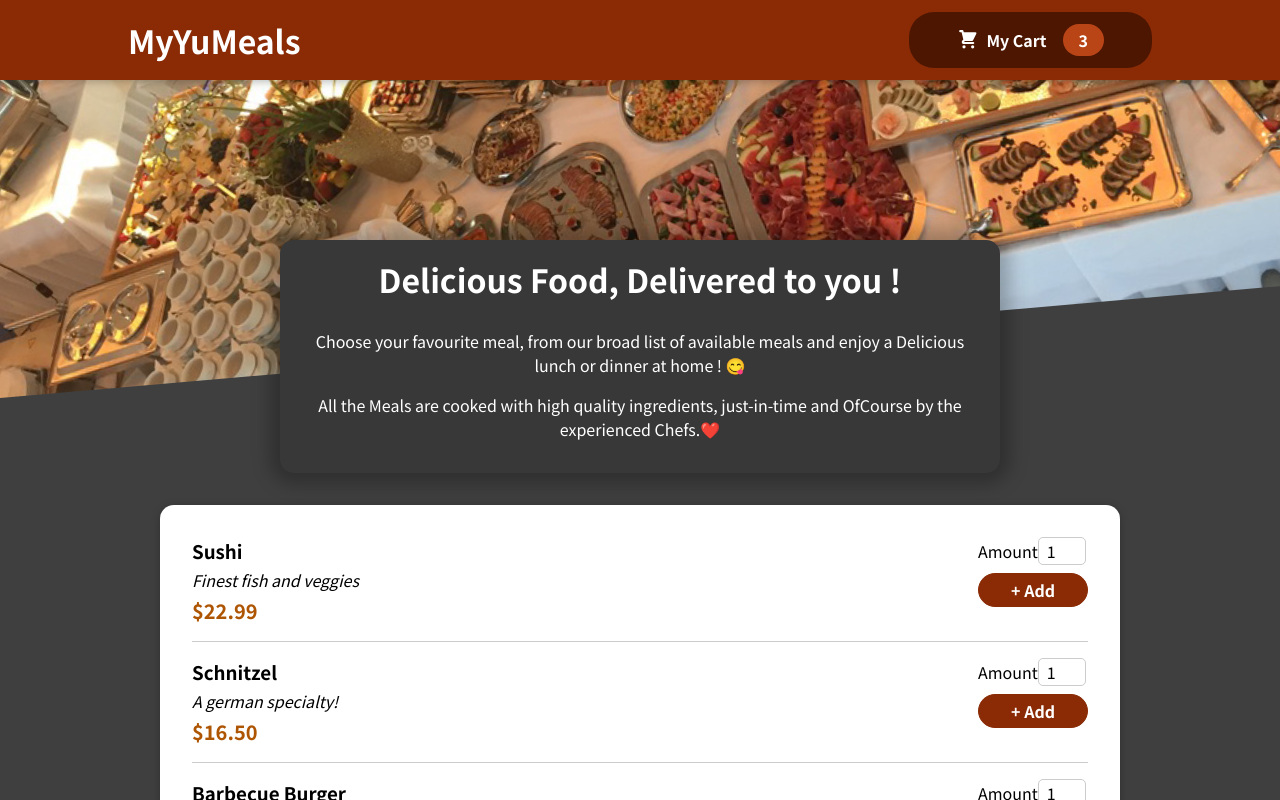
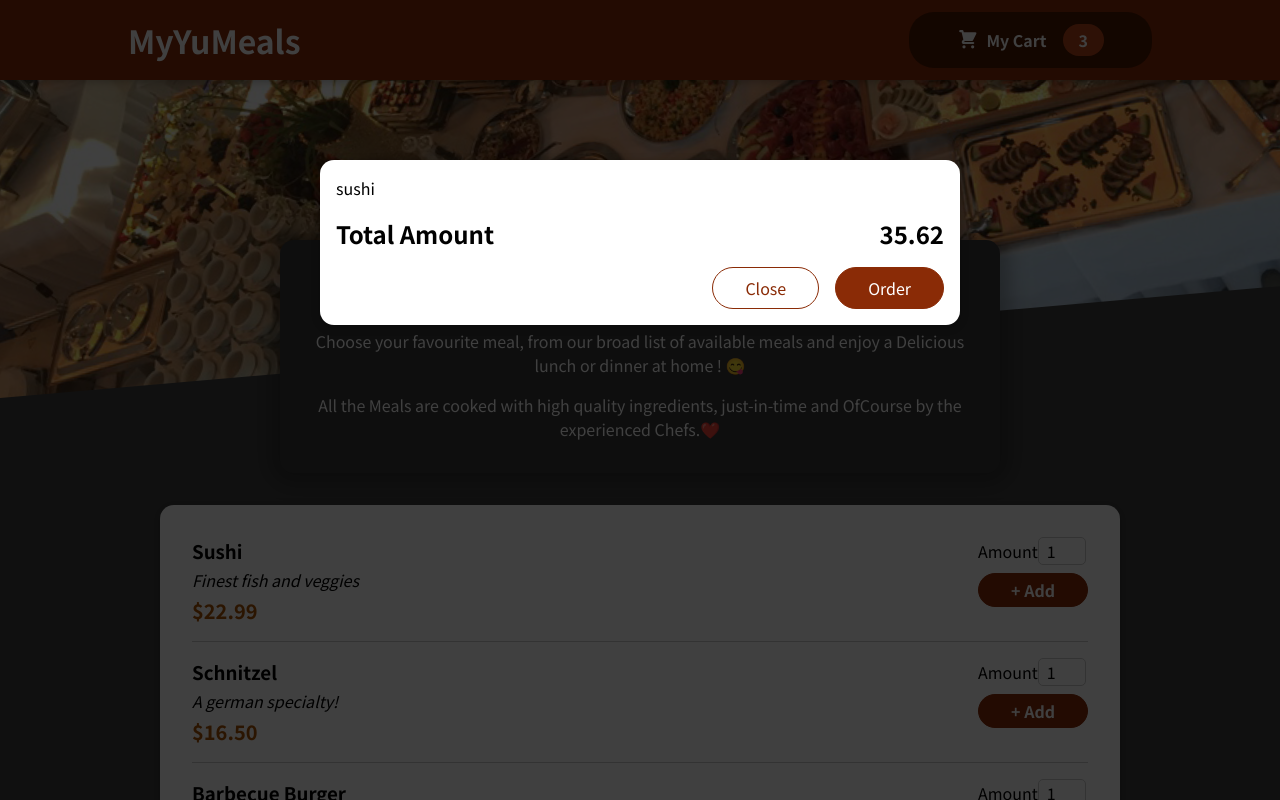
Before and after one commit to rupamsutar/MyZomato, a React (Create React App) app: page / in a window 1280 px wide. Shown: the top 800 px of the page. Built offline with nearby package versions, Linux system fonts and the light colour scheme.

Commit message:
Adding a component via a React Portal

```diff
--- a/public/index.html
+++ b/public/index.html
@@ -28,6 +28,7 @@
   </head>
   <body>
     <noscript>You need to enable JavaScript to run this app.</noscript>
+    <div id="overlays"></div>
     <div id="root"></div>
     <!--
       This HTML file is a template.
--- a/src/App.js
+++ b/src/App.js
@@ -1,14 +1,18 @@
 import React from "react";
 import Header from "./components/Layout/Header";
 import Meals from "./components/Meals/Meals";
+import Cart from "./components/Cart/Cart";
 
 function App() {
-  return <React.Fragment>
-    <Header />
-    <main>
-      <Meals />
-    </main>
-  </React.Fragment>
+  return (
+    <React.Fragment>
+      <Cart></Cart>
+      <Header />
+      <main>
+        <Meals />
+      </main>
+    </React.Fragment>
+  )
 }
 
 export default App;
--- a/src/components/Cart/Cart.js
+++ b/src/components/Cart/Cart.js
@@ -1,5 +1,6 @@
 import React from "react";
 import Classes from "./Cart.module.css";
+import Modal from "../UI/Modal";
 
 const Cart = () => {
     const cartItems = (
@@ -21,6 +22,7 @@
 
     return (
         <div>
+            <Modal>
                 {cartItems}
                 <div className={Classes.total}>
                     <span>Total Amount</span>
@@ -30,6 +32,7 @@
                     <button className={Classes["button--alt"]}>Close</button>
                     <button className={Classes.button}>Order</button>
                 </div>
+            </Modal>
         </div>
     )
 
--- /dev/null
+++ b/src/components/UI/Modal.js
@@ -0,0 +1,30 @@
+ import React from "react";
+ import ReactDOM from "react-dom";
+ import Classes from "./Modal.module.css";
+
+ const Backdrop = (props) => {
+    return(
+        <div className={Classes.backdrop}></div>
+    );
+ };
+
+ const ModalOverlay = (props) => {
+    return(
+        <div className={Classes.modal}>
+            <div className={Classes.content} >{props.children}</div>
+        </div>
+    )
+ };
+
+ const portalElements = document.getElementById("overlays");
+
+ const Modal = (props) => {
+    return (
+        <React.Fragment>
+            {ReactDOM.createPortal(<Backdrop />, portalElements)}
+            {ReactDOM.createPortal(<ModalOverlay>{props.children}</ModalOverlay>, portalElements)}
+        </React.Fragment>
+    )
+ };
+
+ export default Modal;
--- /dev/null
+++ b/src/components/UI/Modal.module.css
@@ -0,0 +1,40 @@
+.backdrop {
+    position: fixed;
+    top: 0;
+    left: 0;
+    width: 100%;
+    height: 100vh;
+    z-index: 20;
+    background-color: rgba(0, 0, 0, 0.75);
+}
+
+.modal {
+  position: fixed;
+  top: 20vh;
+  left: 5%;
+  width: 90%;
+  background-color: white;
+  padding: 1rem;
+  border-radius: 14px;
+  box-shadow: 0 2px 8px rgba(0, 0, 0, 0.25);
+  z-index: 30;
+  animation: slide-down 300ms ease-out forwards;
+}
+
+@media (min-width: 768px) {
+  .modal {
+    width: 40rem;
+    left: calc(50% - 20rem);
+  }
+}
+
+@keyframes slide-down {
+  from {
+    opacity: 0;
+    transform: translateY(-3rem);
+  }
+  to {
+    opacity: 1;
+    transform: translateY(0);
+  }
+}
```
Lines whose indentation alone changed are shown as unchanged.
